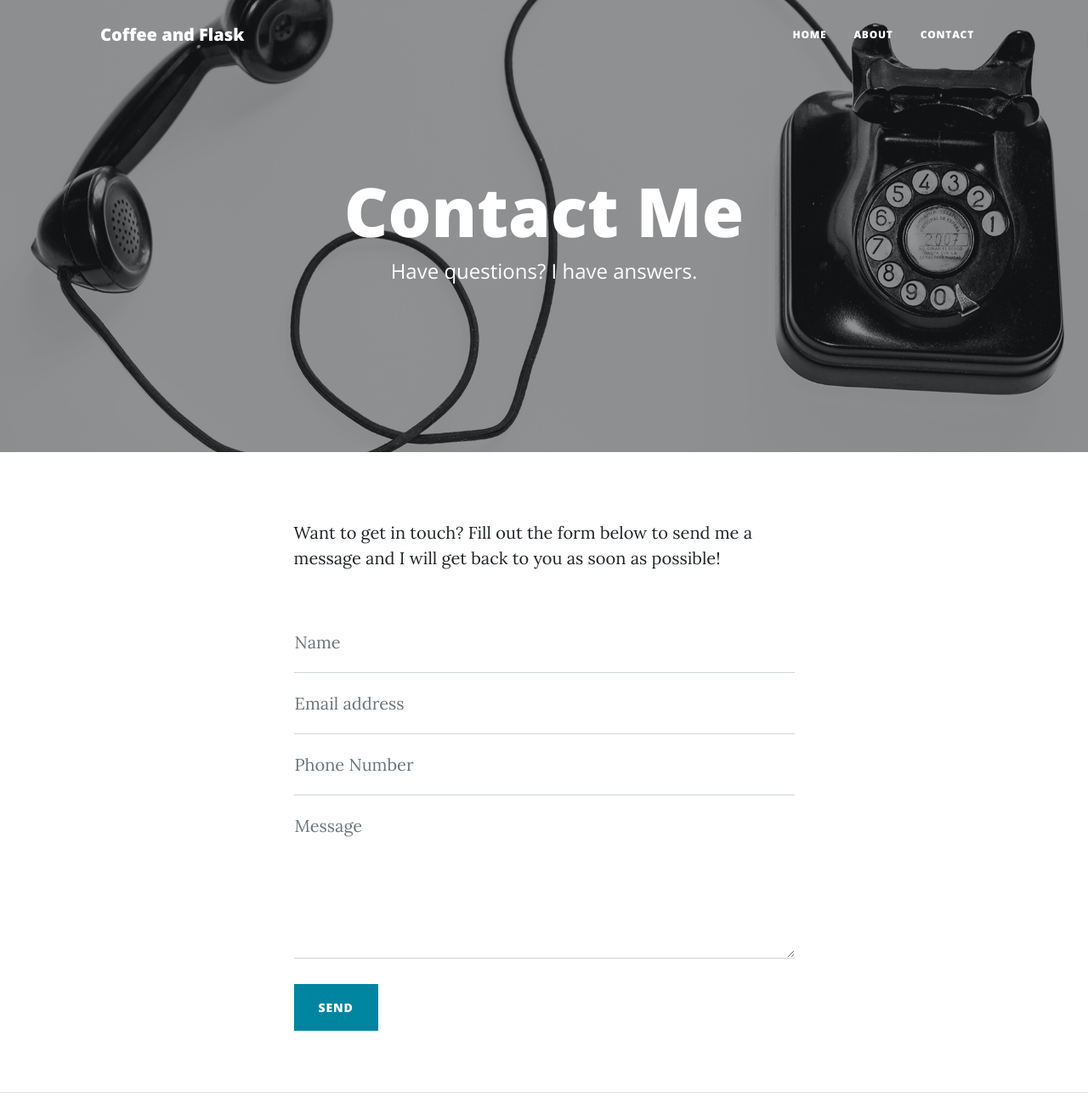
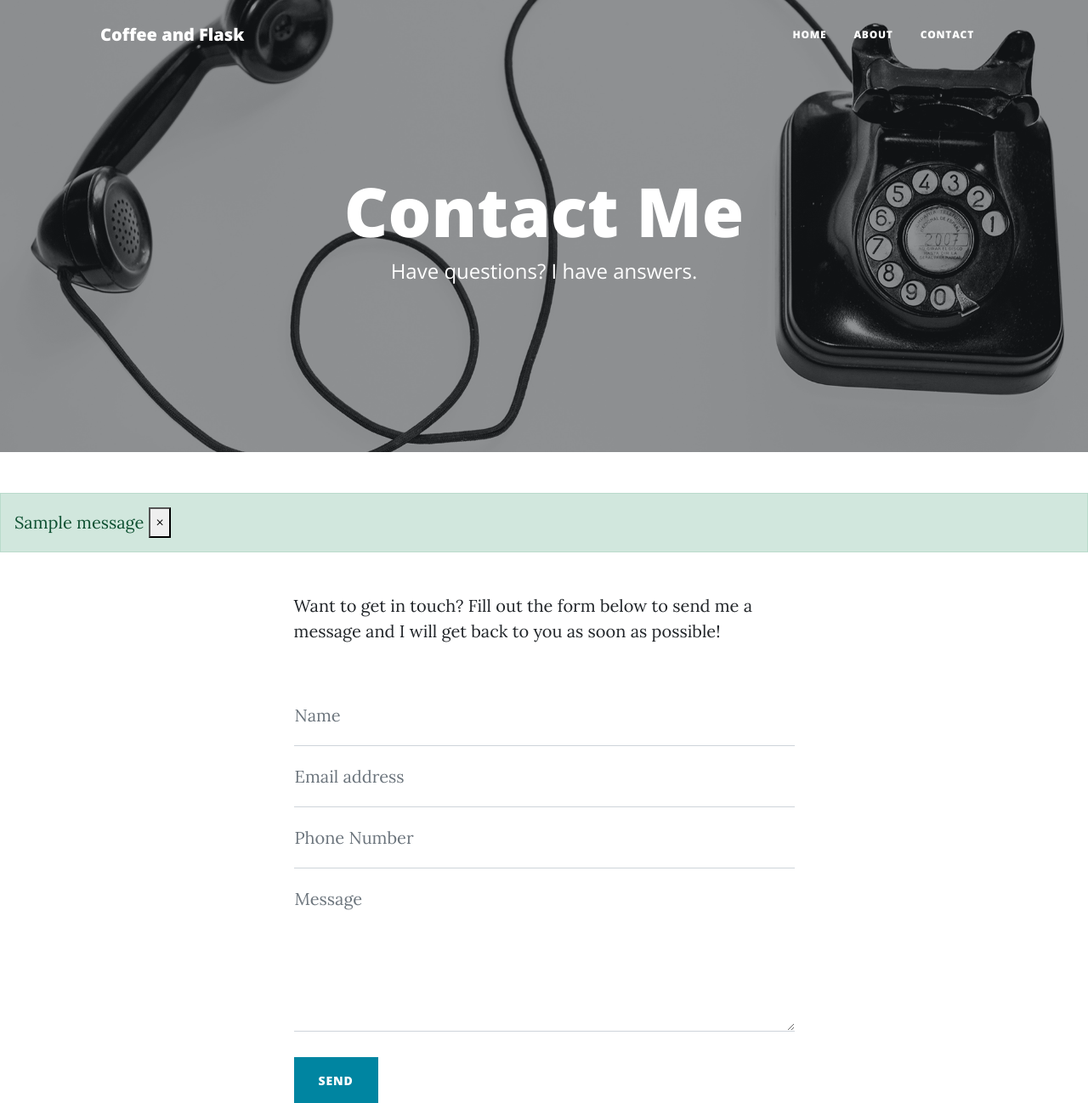
Before and after one commit to sachinbelbase/Blog-Flask, a Flask app: page /contact in a window 1280 px wide. Shown: the top 1298 px of the page at 85% size. Run offline with Flask 3, Linux system fonts and the light colour scheme; one stand-in notice (Sample message) is shown; parts of the project's set-up code (start-up, migrations or seed data) failed here and were passed over; some libraries are stand-ins or nearby versions.

Commit message:
added new files

```diff
--- a/main.py
+++ b/main.py
@@ -1,4 +1,4 @@
-from flask import Flask, render_template, request, session, redirect
+from flask import Flask, render_template, request, session, redirect, flash
 from flask_sqlalchemy import SQLAlchemy
 from flask_mail import Mail
 from werkzeug.utils import secure_filename
@@ -178,13 +178,13 @@ def contact():
         entry = Contacts(name = name, phone_num = phone, msg = message, date= datetime.now(), email = email)
         db.session.add(entry)
         db.session.commit()
-        mail.send_message('New message from Blog from ' + name,
-                        sender=email,
-                        recipients = [params['gmail_user']],
-                        body= message + "\n" + phone)
+        # mail.send_message('New message from Blog from ' + name,
+        #                 sender=email,
+        #                 recipients = [params['gmail_user']],
+        #                 body= message + "\n" + phone)
         # flash("Your message has been sent!", "success")
         # return redirect(url_for('contact'))
-
+        flash("Thanks For Submitting Your Details", "success")
     return render_template('contact.html',params=params)
 
 if __name__ =="__main__":
--- a/templates/contact.html
+++ b/templates/contact.html
@@ -15,6 +15,25 @@
     </div>
   </div>
 </header>
+
+<!-- flash message -->
+{% with messages = get_flashed_messages(with_categories=true)%}
+{% if messages %}
+{% for category, message in messages%}
+
+<div class="alert alert-{{category}} alert-dismissible fade show" role="alert">
+  {{message}}
+  <button type="button" class="close" data-dismiss="alert" aria-label="Close">
+    <span aria-hidden"true">&times;</span>
+  </button>
+</div>
+
+
+
+{% endfor%}
+{% endif %}
+{% endwith %}
+
 <!-- Main Content-->
 <main class="mb-4">
   <div class="container px-4 px-lg-5">
```
Also changed, not shown: 2 other files.
